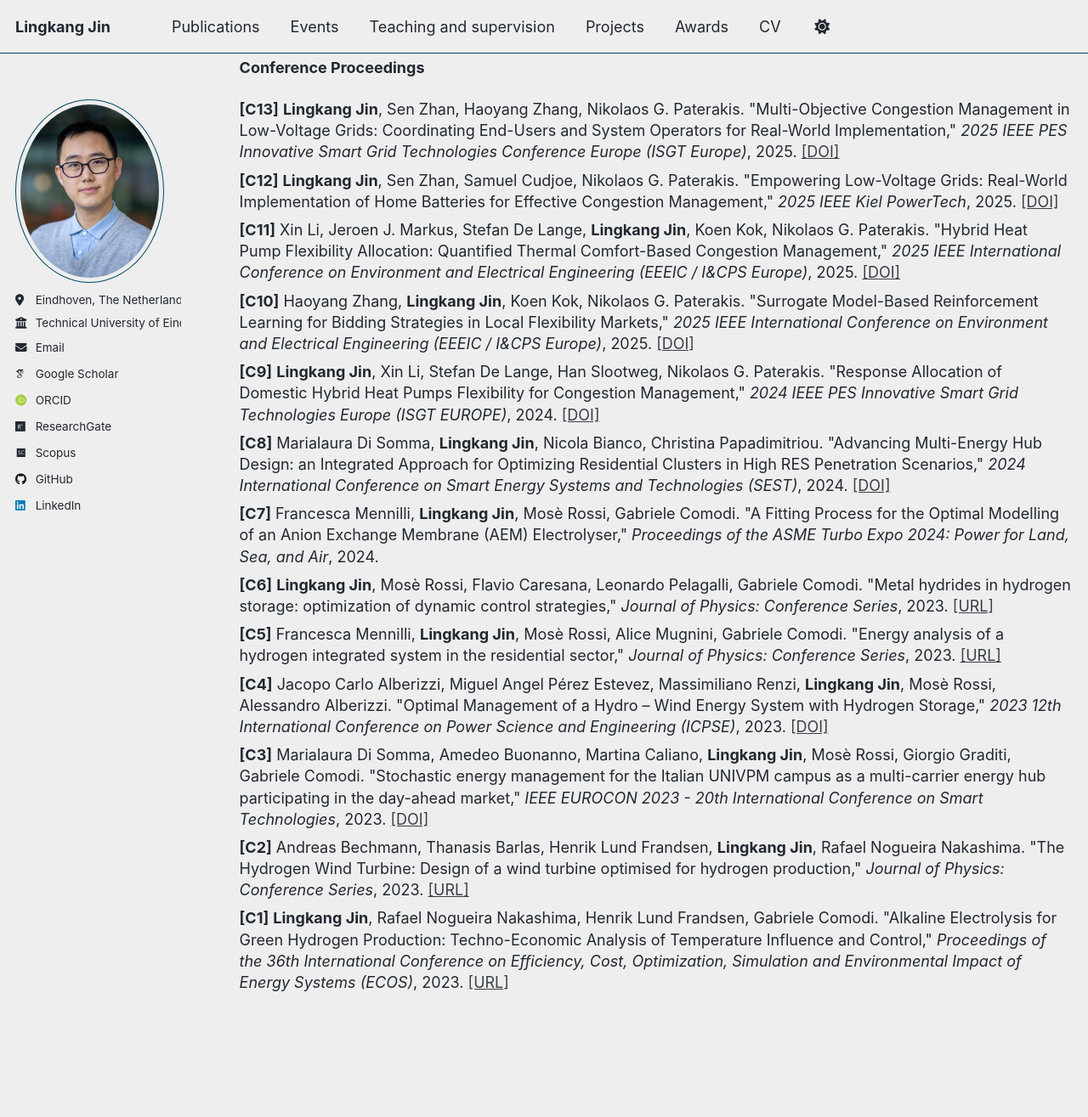
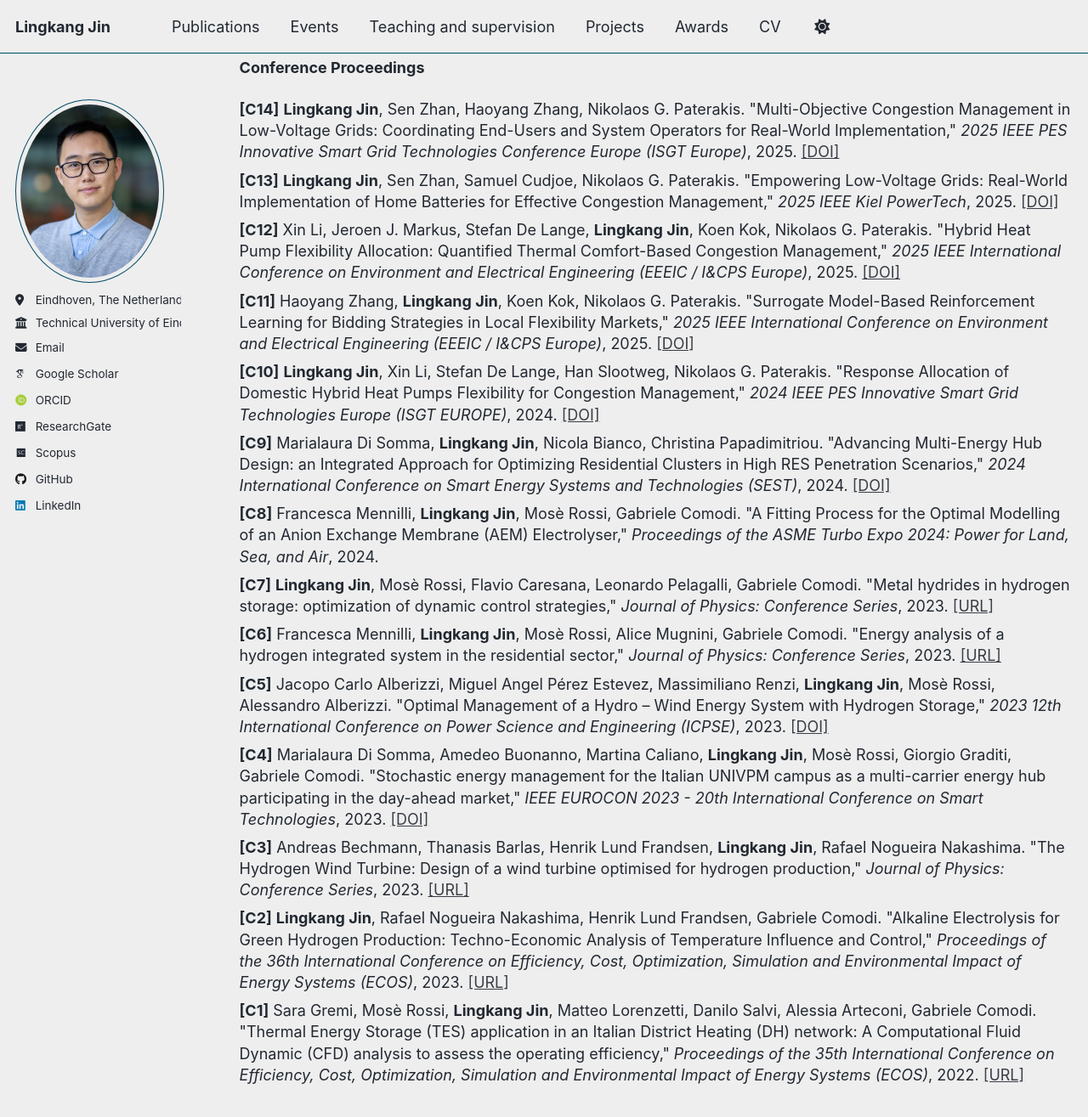
Before and after one commit to Lingkangjin/Lingkangjin.github.io, a Jekyll site: the page built from _pages/publications.md, in a window 1280 px wide and 1400 px high, scrolled down 1244 px. Shown: the top 1315 px of the window at 85% size. Built offline with Jekyll 4.4.1, drawn with Linux system fonts in a browser that asks for light colours; some web fonts are replaced; a script that is not in the unit is left out.

Commit message:
Update publications and talks: add new entries for recent research and presentations

```diff
--- a/_pages/publications.md
+++ b/_pages/publications.md
@@ -161,6 +161,12 @@
     year: "2023"
     link_text: "URL"
     link_url: "https://doi.org/10.52202/069564-0082"
+  - authors: "Sara Gremi, Mosè Rossi, <strong>Lingkang Jin</strong>, Matteo Lorenzetti, Danilo Salvi, Alessia Arteconi, Gabriele Comodi"
+    title: "Thermal Energy Storage (TES) application in an Italian District Heating (DH) network: A Computational Fluid Dynamic (CFD) analysis to assess the operating efficiency"
+    venue: "Proceedings of the 35th International Conference on Efficiency, Cost, Optimization, Simulation and Environmental Impact of Energy Systems (ECOS)"
+    year: "2022"
+    link_text: "URL"
+    link_url: "https://backend.orbit.dtu.dk/ws/portalfiles/portal/335878894/ECOS_2022_proceedings.pdf"
 ---
 
 <style>
```
Also changed, not shown: _pages/talks.md (+2 -0 lines), 1 other file.
